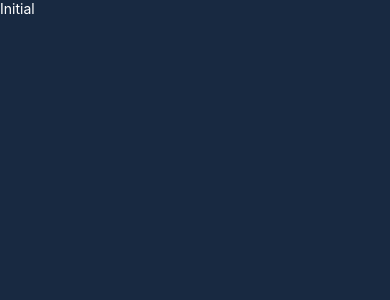
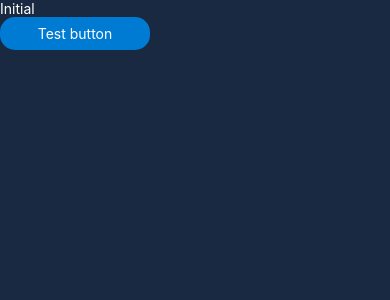
Before and after one commit to Veryyapeee/kellton-rec-task, a React Native app: screen /InitialScreen in a window 390 px wide. Shown: the top 300 px of the page. Built offline with nearby package versions, Linux system fonts and the light colour scheme.

Commit message:
add button

```diff
--- /dev/null
+++ b/src/components/Atoms/Button.tsx
@@ -0,0 +1,48 @@
+import {ActivityIndicator, TouchableOpacityProps} from 'react-native';
+import styled from 'styled-components/native';
+
+import {ButtonVariant} from '../../theme/types';
+import {If} from '../If';
+import {Text} from './Text';
+
+type CommonProps = {
+  variant?: ButtonVariant;
+};
+
+type Props = TouchableOpacityProps &
+  CommonProps & {
+    children?: string;
+    loading?: boolean;
+  };
+
+const StyledContainer = styled.TouchableOpacity<CommonProps>`
+  border-radius: 15px;
+  background-color: ${props =>
+    props.theme.palette.button[props.variant || 'primary']};
+  padding: 8px 10px;
+  max-width: 150px;
+  justify-content: center;
+  align-items: center;
+`;
+
+export const Button = ({
+  children,
+  loading,
+  variant,
+  disabled,
+  ...props
+}: Props) => {
+  return (
+    <StyledContainer
+      {...props}
+      variant={disabled ? 'disabled' : variant}
+      disabled={disabled || loading}>
+      <If condition={children && !loading}>
+        <Text>{children}</Text>
+      </If>
+      <If condition={loading}>
+        <ActivityIndicator />
+      </If>
+    </StyledContainer>
+  );
+};
--- a/src/screens/InitialScreen/InitialScreen.tsx
+++ b/src/screens/InitialScreen/InitialScreen.tsx
@@ -1,3 +1,4 @@
+import {Button} from '../../components/Atoms/Button';
 import {Text} from '../../components/Atoms/Text';
 import {BaseScreen} from '../../components/Organism/BaseScreen';
 
@@ -5,6 +6,7 @@ export const InitialScreen = () => {
   return (
     <BaseScreen>
       <Text>Initial</Text>
+      <Button>Test button</Button>
     </BaseScreen>
   );
 };
--- a/src/theme/theme.ts
+++ b/src/theme/theme.ts
@@ -9,8 +9,8 @@ export const theme: Theme = {
       contrast: '#dc7800',
     },
     button: {
-      backgroundPrimary: '#007bd4',
-      fontPrimary: '#FFF',
+      primary: '#007bd4',
+      disabled: '#36454F',
     },
     app: {
       backgroundPrimary: '#182941',
```
Also changed, not shown: src/components/Atoms/Text.tsx (+3 -7 lines), src/theme/types.ts (+8 -2 lines).
